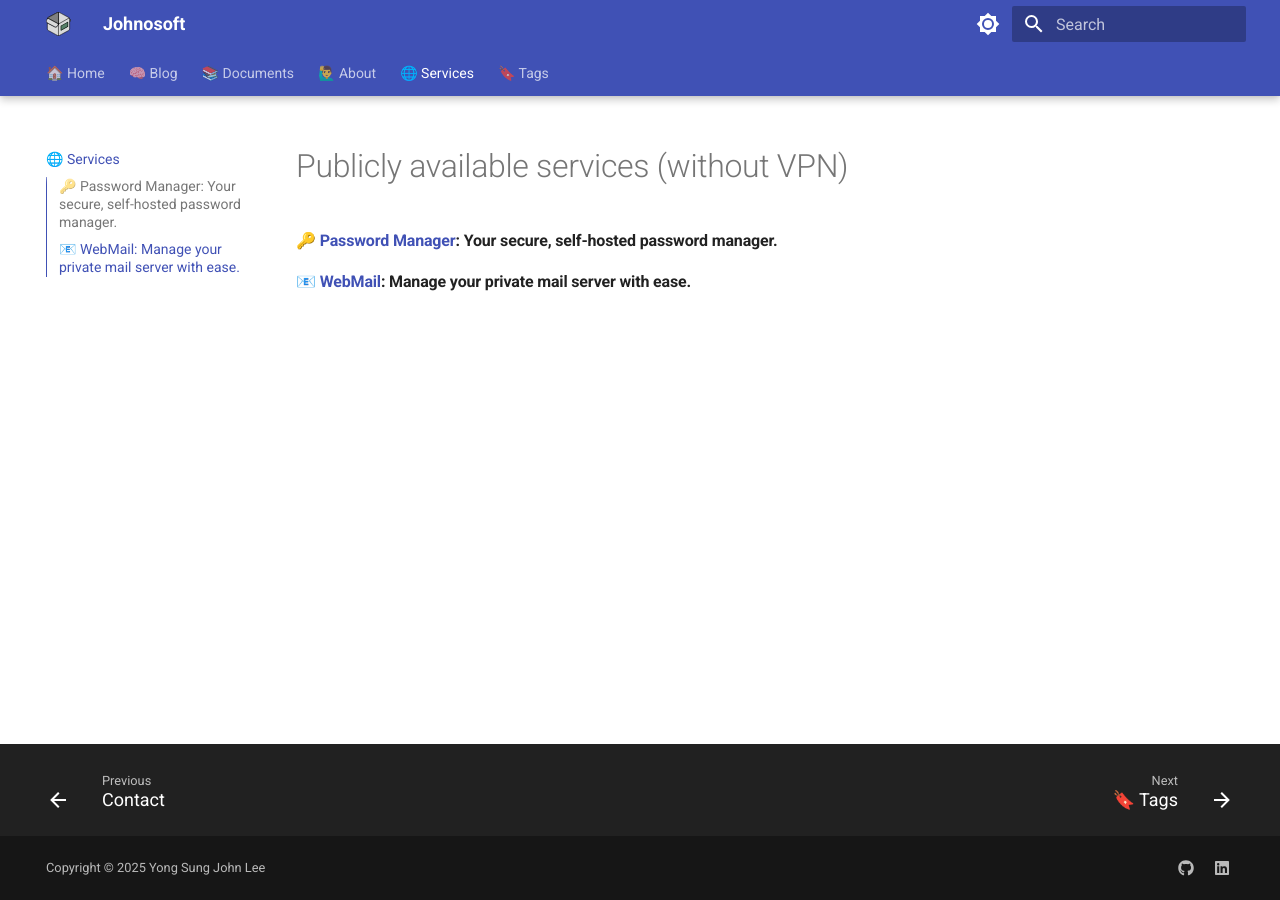
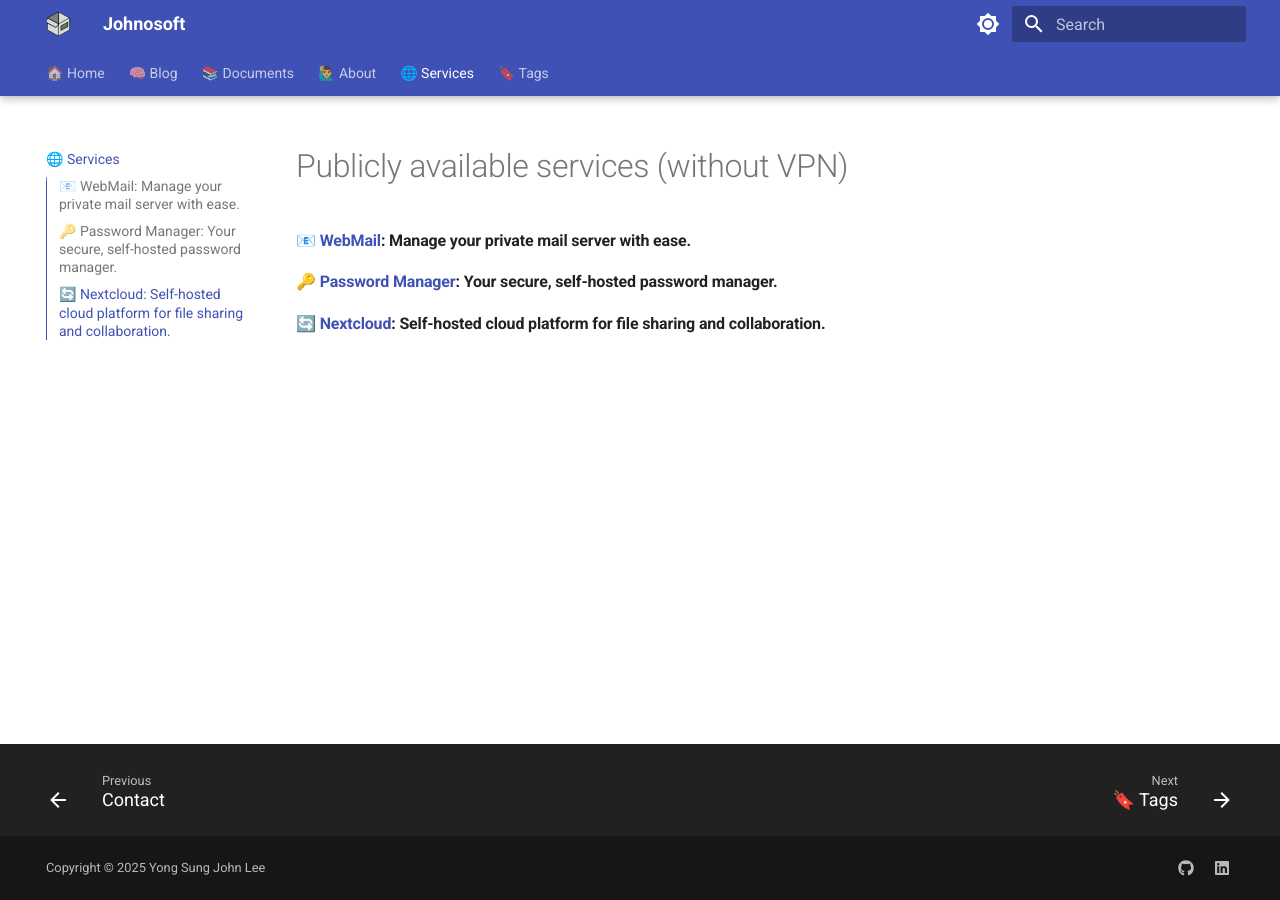
Before and after one commit to yongjohnlee80/my-blog, an MkDocs documentation site: the page built from docs/services.md, in a window 1280 px wide. Built offline with MkDocs 1.6.1 and Material for MkDocs 9.7.7, drawn with Linux system fonts in a browser that asks for light colours.

Commit message:
adding next cloud to the list

```diff
--- a/docs/services.md
+++ b/docs/services.md
@@ -1,5 +1,7 @@
 # Publicly available services (without VPN)
+
+#### **[📧 WebMail](https://mail.johnosoft.org)**: Manage your private mail server with ease.
 
 #### **[🔑 Password Manager](https://vault.johnosoft.org)**: Your secure, self-hosted password manager.
 
-#### **[📧 WebMail](https://mail.johnosoft.org)**: Manage your private mail server with ease.
+#### **[🔄 Nextcloud](https://cloud.johnosoft.org)**: Self-hosted cloud platform for file sharing and collaboration.
```
